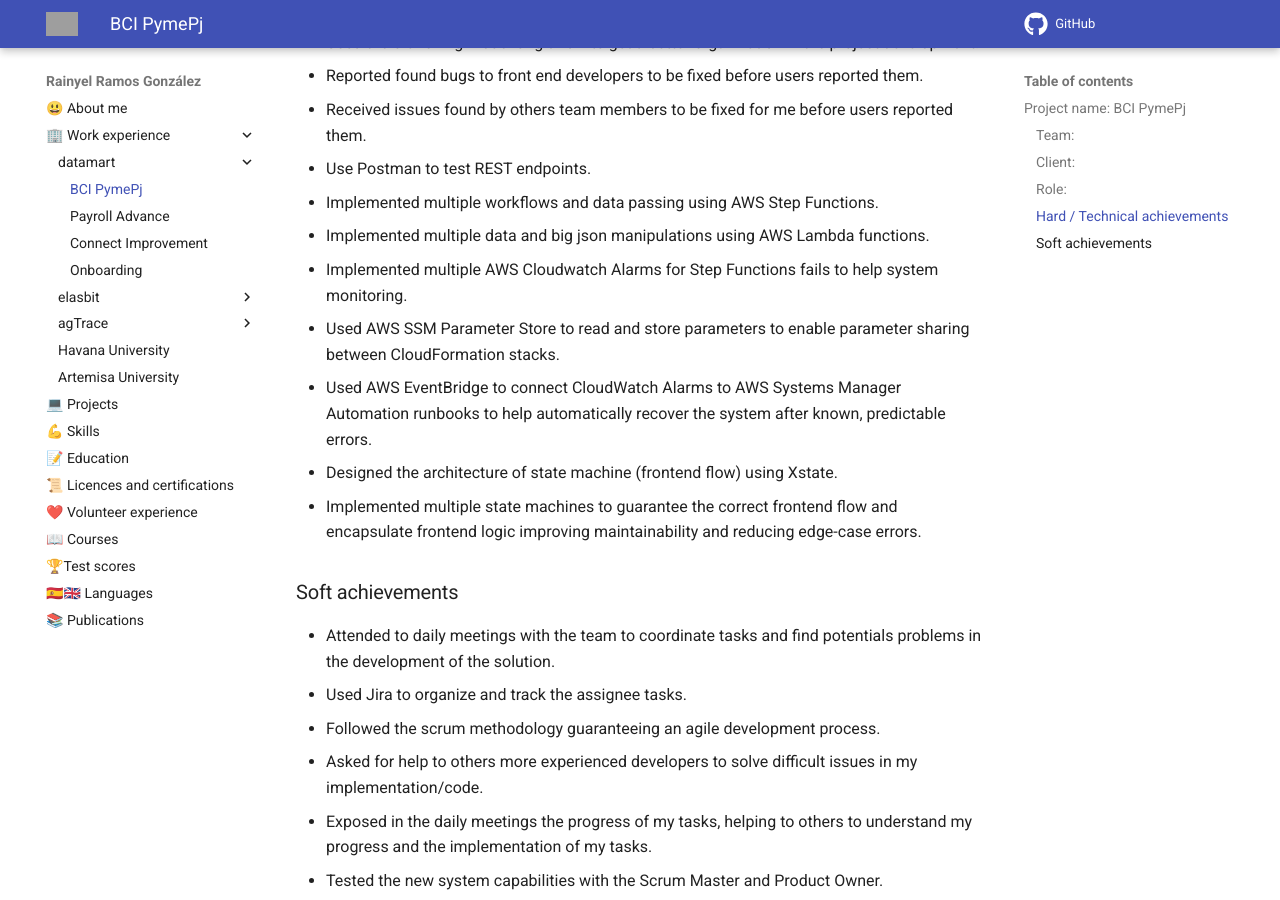
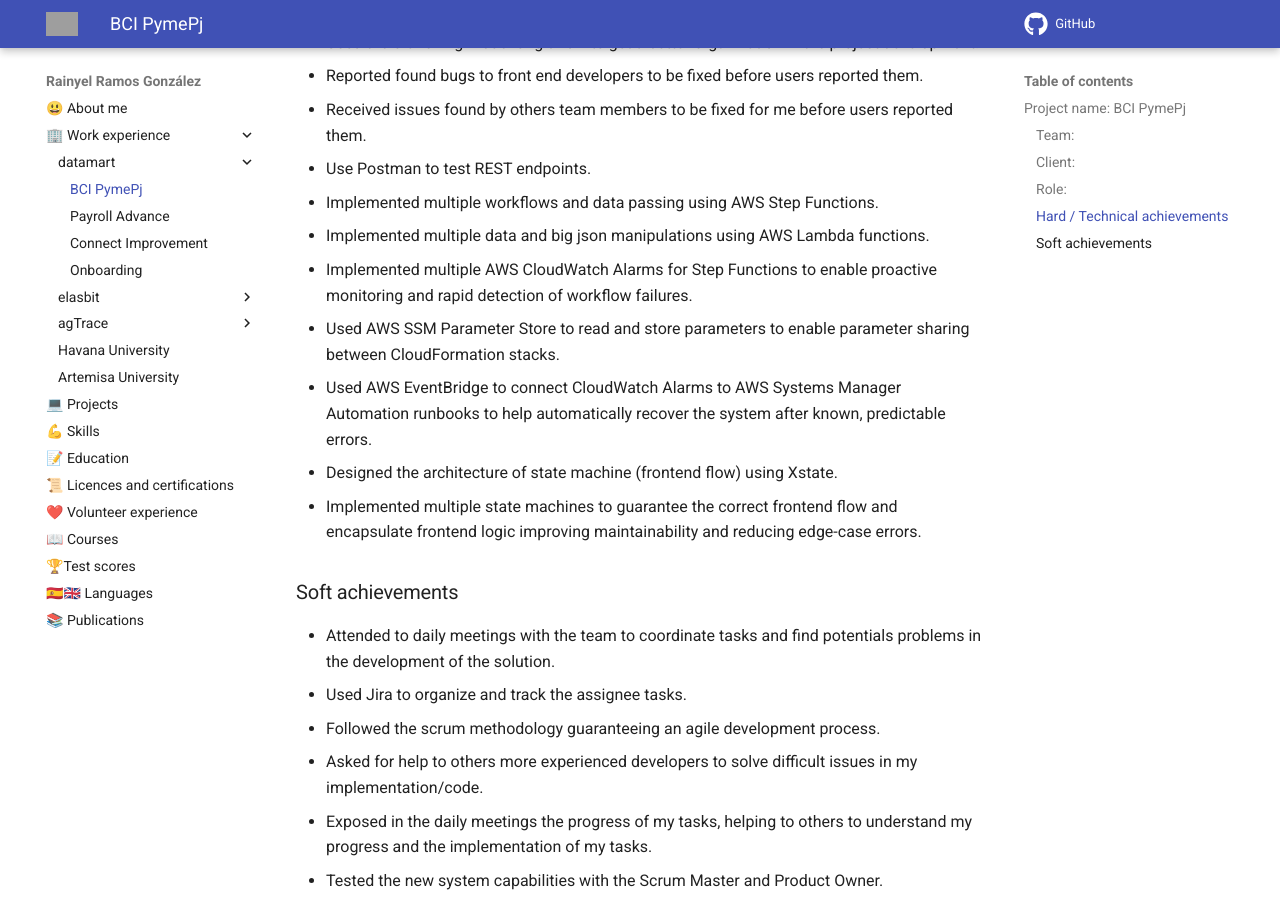
Before and after one commit to rayniel95/rayniel95.github.io, an MkDocs documentation site: the page built from docs/work_experience/datamart/bci_pyme_pj.md, in a window 1280 px wide and 900 px high, scrolled down 1044 px. Built offline with MkDocs 1.6.1 and Material for MkDocs 9.7.7, drawn with Linux system fonts in a browser that asks for light colours; grey boxes are pictures that could not be loaded.

Commit message:
docs(datamart): refine CloudWatch Alarms description in BCI PymePj work experience page

```diff
--- a/docs/work_experience/datamart/bci_pyme_pj.md
+++ b/docs/work_experience/datamart/bci_pyme_pj.md
@@ -31,7 +31,7 @@ This project is related to create a SaaS platform for chilean bank BCI. The basi
 - Use Postman to test REST endpoints.
 - Implemented multiple workflows and data passing using AWS Step Functions.
 - Implemented multiple data and big json manipulations using AWS Lambda functions.
-- Implemented multiple AWS Cloudwatch Alarms for Step Functions fails to help system monitoring.
+- Implemented multiple AWS CloudWatch Alarms for Step Functions to enable proactive monitoring and rapid detection of workflow failures.
 - Used AWS SSM Parameter Store to read and store parameters to enable parameter sharing between CloudFormation stacks.
 - Used AWS EventBridge to connect CloudWatch Alarms to AWS Systems Manager Automation runbooks to help automatically recover the system after known, predictable errors.
 - Designed the architecture of state machine (frontend flow) using Xstate.
```
